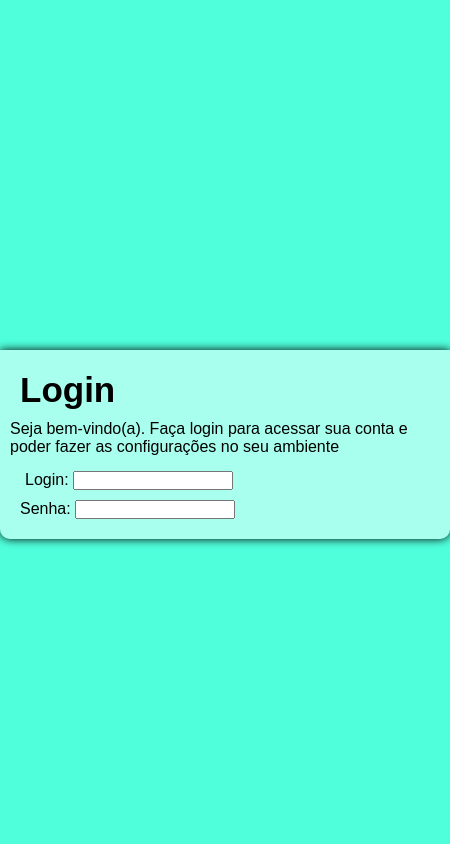
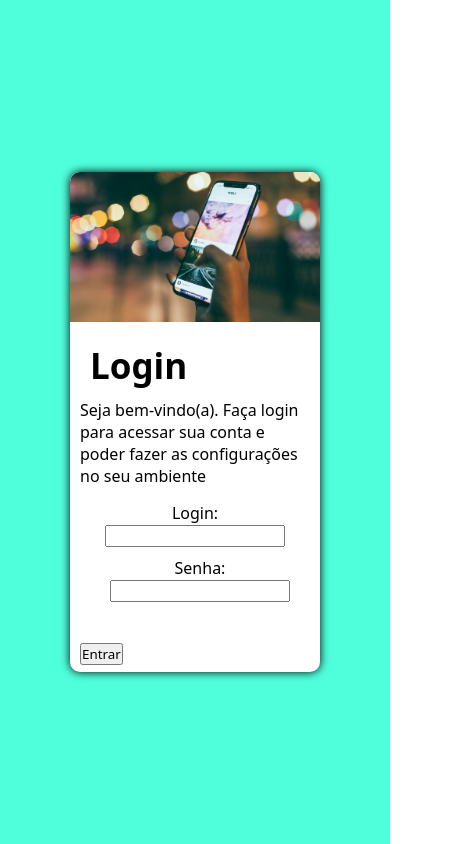
Before and after one commit to CaioVAzeredo/projeto-login, a plain HTML site: page index.html in a window 390 px wide. Shown: the whole page, 450 px wide, since content can reach past the window. Drawn offline with Linux system fonts and the light colour scheme.

Commit message:
arrumado a tela de login

```diff
--- a/estilos/style.css
+++ b/estilos/style.css
@@ -1,46 +1,70 @@
 @charset "UTF-8";
-
+/*MOBILE*/
+@media screen and (max-width: 780px){
 *{
     margin: 0px;
     padding: 0px;
-    font-family: Arial, Helvetica, sans-serif;
+    font-family: system-ui, -apple-system, BlinkMacSystemFont, 'Segoe UI', Roboto, Oxygen, Ubuntu, Cantarell, 'Open Sans', 'Helvetica Neue', sans-serif;
     box-sizing: border-box;
 }
-body{
+body, html{
     background-image: linear-gradient(to bottom, #4FFFDC 100%, #3FCCB0 50%, #3D8577 30%);
+    height: 100vh;
+    width: 100vw;
+}
+main{
+     position: relative;
+     height: 100vh;
+     width: 100vw;
+}
+section#login > div#img{
+    display: block;
+    background: rgb(255, 255, 255) url(../imagens/back-phone.jpg) no-repeat;
+    background-size: cover;
+    background-position: left bottom;
+    height: 150px;
 }
 section#login{
-    background-color: rgba(255, 255, 255, 0.507);
-    width: 450px;
-    margin: auto;
-    margin-top: 350px;
-    border-radius: 0px 0px 10px 10px;
-    padding: 10px;
+    background-color: rgb(255, 255, 255);
+    width: 250px;
+    height: 500px;
+    position: absolute;
+    top: 50%;
+    left: 50%;
+    transform: translate(-50%, -50%);
+    border-radius: 10px;
     box-shadow: 0px 0px 10px 0px black;
+    overflow: hidden;
 }
 section > div > h1{
     padding: 10px;
     font-size: 35px;
+}
+div#formulario{
+padding: 10px;
 }
 div#campo{
     padding-top: 0px;
     padding-bottom: 10px;
 }
 input#loginC{
-    width: 160px;
+    width: 180px;
 }
 input#senha{
-    width: 160px;
-
+    width: 180px;
 }
 p#Plogin{
-    text-align: left;
+    text-align: center;
     padding: 15px;
     padding-bottom: 5px;
 }
 p#Psenha{
-    text-align: left;
-    padding-bottom: 0px;
+    text-align: center;
     padding-top: 5px;
     padding-left: 10px;
+    padding-bottom: 40px;
 }
+.entrar{
+    color: black;
+}
+}
--- a/index.html
+++ b/index.html
@@ -18,8 +18,11 @@
                 <p>Seja bem-vindo(a). Faça login para acessar sua conta e poder fazer as configurações no seu ambiente</p>
 
                 <div id="campo">
-                    <p id="Plogin">Login: <input type="text" id="loginC"></p>
-                    <p id="Psenha">Senha: <input type="password"  name="senha" id="senha"></p>
+                    <form action="#" method="post">
+                        <p id="Plogin"><label for="loginC">Login:</label> <input type="text" id="loginC" required></p>
+                        <p id="Psenha"><label for="senha">Senha:</label> <input type="password"  name="senha" id="senha" required></p>
+                        <p><input type="submit" value="Entrar" class="entrar"></p>
+                    </form>
                 </div>
             </div>
         </section>
```
